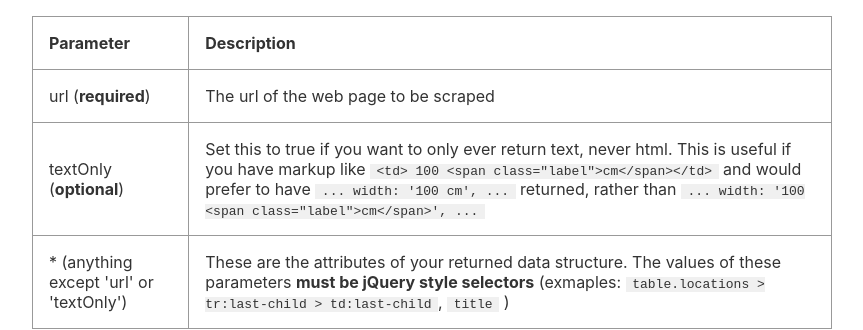
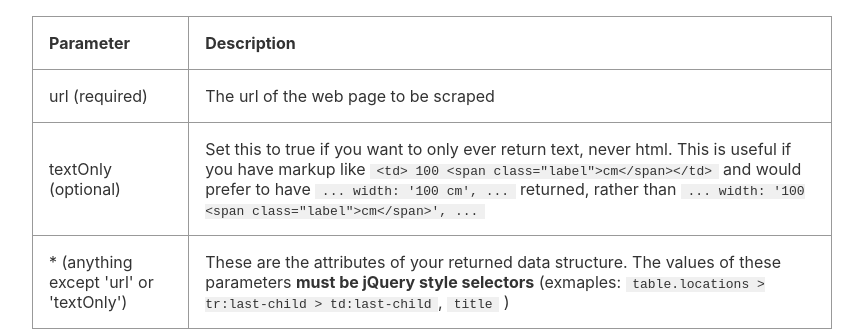
Before and after one commit to isaacchansky/scrappy, a website: page public/index.html in a window 1280 px wide. Shown: the part 196-526 px from the top of the page, without its empty margins (208-1071 px from the left). Drawn offline with Linux system fonts and the light colour scheme.

Commit message:
unbold required/optional

```diff
--- a/public/index.html
+++ b/public/index.html
@@ -40,11 +40,11 @@
       </thead>
       <tbody>
         <tr>
-          <td>url (<strong>required</strong>)</td>
+          <td>url (required)</td>
           <td>The url of the web page to be scraped</td>
         </tr>
         <tr>
-          <td>textOnly (<strong>optional</strong>)</td>
+          <td>textOnly (optional)</td>
           <td>Set this to true if you want to only ever return text, never html. This is useful if you have markup like  <code>&lt;td&gt; 100 &lt;span class="label"&gt;cm&lt;/span&gt;&lt;/td&gt;</code> and would prefer to have <code>... width: '100 cm', ...</code> returned, rather than <code>... width: '100 &lt;span class="label"&gt;cm&lt;/span&gt;', ...</code></td>
         </tr>
         <tr>
```
